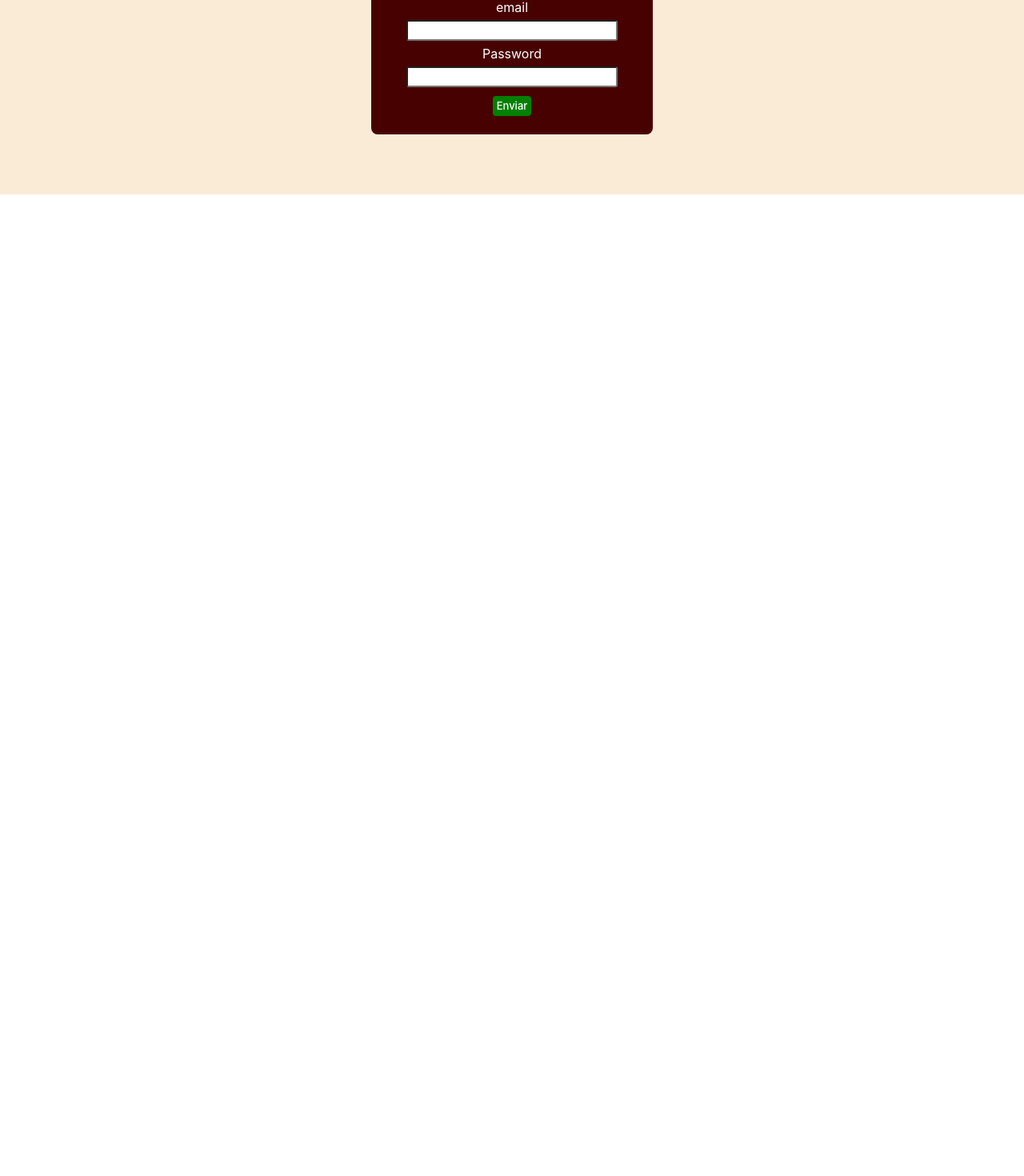
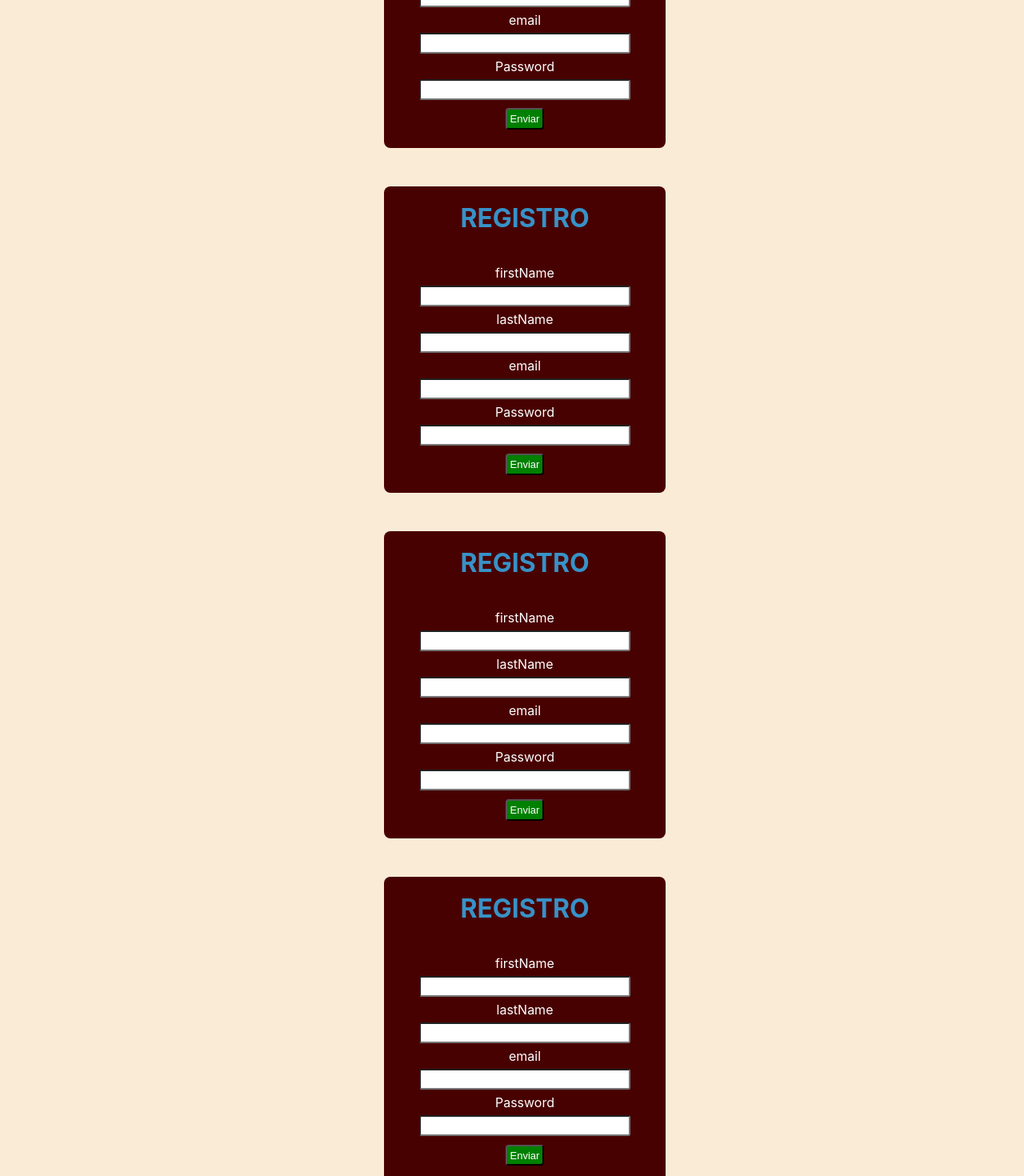
Before and after one commit to RedkarRiv/crsPortfolioFrontend, a React (Vite) app: page / in a window 1280 px wide. Shown: the part 557-2027 px from the top of the page at 80% size. Before the commit the page ends 800 px from the top, so only its background shows below. Built offline with nearby package versions, Linux system fonts and the light colour scheme.

Commit message:
NEW: Creados componente Button, Navbar y InputLabel. Ajustado diseño de body, root y container para eliminacion de scroll horizontal y margenes/bordes/paddings por defecto

```diff
--- a/src/App.css
+++ b/src/App.css
@@ -2,13 +2,14 @@
   display: flex;
   align-items: center;
   justify-content: center;
-  height: 100vh;
+  height: auto;
   width: 100vw;
-  padding:0;
+  padding:1em;
   margin:0;
   border:0;
   background-color: antiquewhite;
   flex-direction: column;
+  overflow-x: hidden;
 }
 
 
--- a/src/App.jsx
+++ b/src/App.jsx
@@ -2,10 +2,10 @@ import { useState } from "react";
 import "./App.css";
 import { loginMe, registerMe } from "./services/apiCall";
 import jwt_decode from "jwt-decode";
+import { InputLabel } from "./common/InputLabel/InputLabel";
 
-function App() {
+const App = () => {
   //LOGIN
-
   const [credentials, setCredentials] = useState({
     email: "",
     password: "",
@@ -89,6 +89,7 @@ function App() {
   return (
     <>
       <div className="containerhome">
+        <InputLabel/>
         <div className="formulario">
           <div className="titulo">LOGIN</div>
           <div className="nombrecampo">Usuario</div>
@@ -145,9 +146,120 @@ function App() {
             Enviar
           </button>
         </div>
+
+
+        <div className="formulario">
+          <div className="titulo">REGISTRO</div>
+
+          <div className="nombrecampo">firstName</div>
+          <input
+            type="text"
+            className="campo"
+            name="firstName"
+            onChange={(e) => InputHandlerRegister(e)}
+          />
+          <div className="nombrecampo">lastName</div>
+          <input
+            type="text"
+            className="campo"
+            name="lastName"
+            onChange={(e) => InputHandlerRegister(e)}
+          />
+          <div className="nombrecampo">email</div>
+          <input
+            type="text"
+            className="campo"
+            name="email"
+            onChange={(e) => InputHandlerRegister(e)}
+          />
+          <div className="nombrecampo">Password</div>
+          <input
+            className="campo"
+            type="password"
+            name="password"
+            onChange={(e) => InputHandlerRegister(e)}
+          />
+          <button className="botonenviar" onClick={(e) => registerMeHandler(e)}>
+            Enviar
+          </button>
+        </div>
+
+
+        <div className="formulario">
+          <div className="titulo">REGISTRO</div>
+
+          <div className="nombrecampo">firstName</div>
+          <input
+            type="text"
+            className="campo"
+            name="firstName"
+            onChange={(e) => InputHandlerRegister(e)}
+          />
+          <div className="nombrecampo">lastName</div>
+          <input
+            type="text"
+            className="campo"
+            name="lastName"
+            onChange={(e) => InputHandlerRegister(e)}
+          />
+          <div className="nombrecampo">email</div>
+          <input
+            type="text"
+            className="campo"
+            name="email"
+            onChange={(e) => InputHandlerRegister(e)}
+          />
+          <div className="nombrecampo">Password</div>
+          <input
+            className="campo"
+            type="password"
+            name="password"
+            onChange={(e) => InputHandlerRegister(e)}
+          />
+          <button className="botonenviar" onClick={(e) => registerMeHandler(e)}>
+            Enviar
+          </button>
+        </div>
+
+
+        <div className="formulario">
+          <div className="titulo">REGISTRO</div>
+
+          <div className="nombrecampo">firstName</div>
+          <input
+            type="text"
+            className="campo"
+            name="firstName"
+            onChange={(e) => InputHandlerRegister(e)}
+          />
+          <div className="nombrecampo">lastName</div>
+          <input
+            type="text"
+            className="campo"
+            name="lastName"
+            onChange={(e) => InputHandlerRegister(e)}
+          />
+          <div className="nombrecampo">email</div>
+          <input
+            type="text"
+            className="campo"
+            name="email"
+            onChange={(e) => InputHandlerRegister(e)}
+          />
+          <div className="nombrecampo">Password</div>
+          <input
+            className="campo"
+            type="password"
+            name="password"
+            onChange={(e) => InputHandlerRegister(e)}
+          />
+          <button className="botonenviar" onClick={(e) => registerMeHandler(e)}>
+            Enviar
+          </button>
+        </div>
       </div>
     </>
   );
-}
+};
 
 export default App;
--- /dev/null
+++ b/src/common/InputLabel/InputLabel.css
@@ -0,0 +1,6 @@
+.inputDesign  {
+width: 100vw;
+height: 1.5em;
+background-color: rgb(255, 255, 255);
+border-radius: 0.3em;
+}
--- /dev/null
+++ b/src/common/InputLabel/InputLabel.jsx
@@ -0,0 +1,24 @@
+import React from "react";
+import "./InputLabel.css";
+
+export const InputLabel = ({
+  type,
+  placeholder,
+  name,
+  classDesign,
+  functionHandler,
+  onBlurFunction,
+}) => {
+  return (
+    <>
+      <input
+        className={"inputDesign " + classDesign}
+        type={type}
+        placeholder={placeholder}
+        name={name}
+        onChange={(e) => functionHandler(e)}
+        onBlur={(e) => onBlurFunction(e)}
+      />
+    </>
+  );
+};
--- a/src/index.css
+++ b/src/index.css
@@ -1,3 +1,12 @@
+body {
+  margin:0;
+  padding:0;
+  border:0;
+  width: 100vw;
+  overflow-x: hidden;
+}
+
+
 :root {
   font-family: Inter, system-ui, Avenir, Helvetica, Arial, sans-serif;
   line-height: 1.5;
@@ -11,59 +20,9 @@
   text-rendering: optimizeLegibility;
   -webkit-font-smoothing: antialiased;
   -moz-osx-font-smoothing: grayscale;
+  overflow-x: hidden;
   -webkit-text-size-adjust: 100%;
+  border: 0;
+  margin: 0;
+  padding:0;
 }
-
-a {
-  font-weight: 500;
-  color: #646cff;
-  text-decoration: inherit;
-}
-a:hover {
-  color: #535bf2;
-}
-
-body {
-  margin: 0;
-  display: flex;
-  place-items: center;
-  min-width: 320px;
-  min-height: 100vh;
-}
-
-h1 {
-  font-size: 3.2em;
-  line-height: 1.1;
-}
-
-button {
-  border-radius: 8px;
-  border: 1px solid transparent;
-  padding: 0.6em 1.2em;
-  font-size: 1em;
-  font-weight: 500;
-  font-family: inherit;
-  background-color: #1a1a1a;
-  cursor: pointer;
-  transition: border-color 0.25s;
-}
-button:hover {
-  border-color: #646cff;
-}
-button:focus,
-button:focus-visible {
-  outline: 4px auto -webkit-focus-ring-color;
-}
-
-@media (prefers-color-scheme: light) {
-  :root {
-    color: #213547;
-    background-color: #ffffff;
-  }
-  a:hover {
-    color: #747bff;
-  }
-  button {
-    background-color: #f9f9f9;
-  }
-}
```
Also changed, not shown: src/common/Button/Button.css (added), src/common/Button/Button.jsx (added), src/common/Navbar/Navbar.css (added), src/common/Navbar/Navbar.jsx (added).
